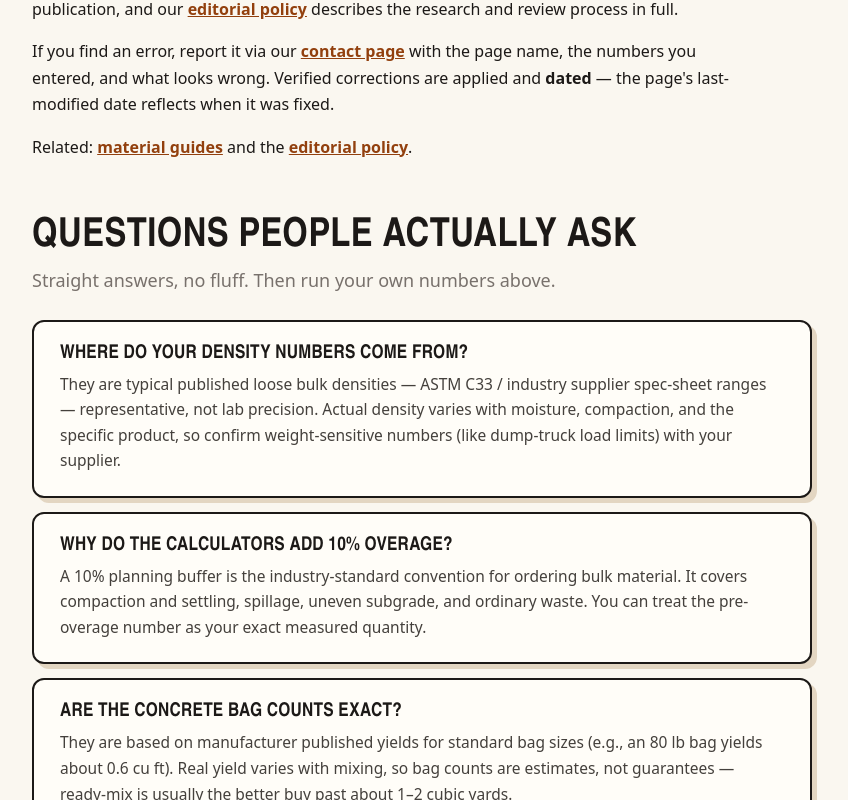
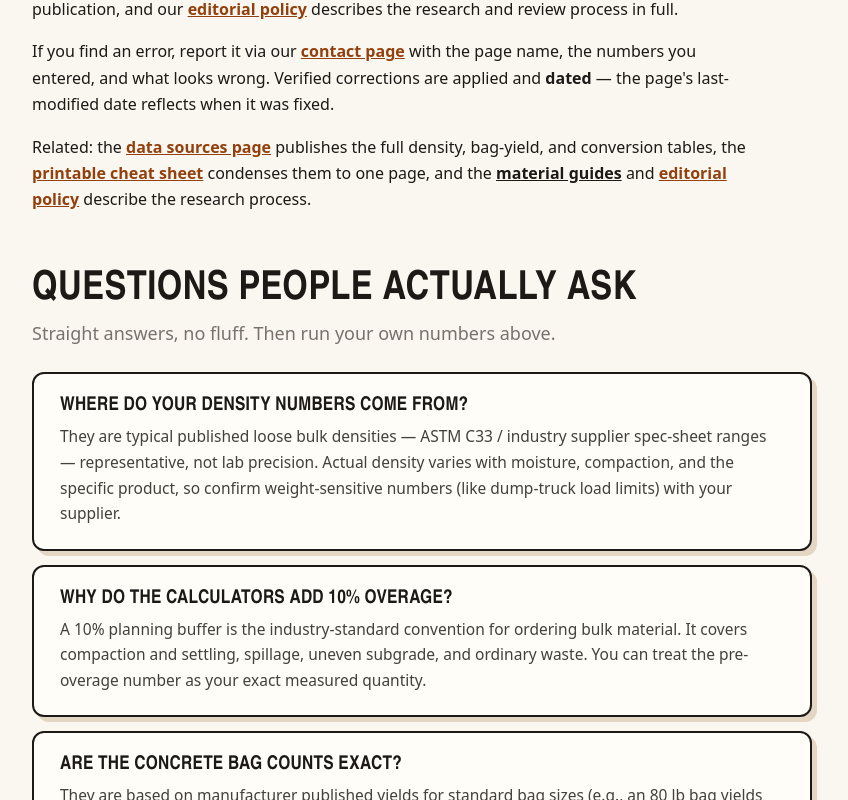
Before and after one commit to tanvirrind/cubicyardcalc, a Next.js app: page /methodology in a window 1280 px wide. Shown: the part 4560-5360 px from the top of the page, without its empty margins (68-916 px from the left). Built offline with nearby package versions, Linux system fonts and the light colour scheme.

Commit message:
Quick-win bundle: hub/homepage/sitemap wiring (3/4)

```diff
--- a/app/calculators/page.js
+++ b/app/calculators/page.js
@@ -21,7 +21,7 @@ export const metadata = {
   openGraph: {
     title: "Free Cubic Yard Calculators — Concrete, Mulch & More | Cubic Yard Calculator",
     description:
-      "Twenty free bulk-material calculators: concrete, gravel, mulch, sand, dirt, topsoil, rock, asphalt, bag converters and more.",
+      "Twenty-three free bulk-material calculators: concrete, gravel, mulch, sand, dirt, topsoil, rock, asphalt, bag converters and more.",
     url: "https://cubicyardcalculator.site/calculators/",
   },
 };
@@ -47,6 +47,9 @@ const calcs = [
   { name: "Cu ft → cubic yards", note: "Two-way volume converter", href: "/calculators/cubic-feet-to-cubic-yards-calculator/" },
   { name: "Square yard calculator", note: "Sq ft → sq yd area tool", href: "/calculators/square-yard-calculator/" },
   { name: "Tons → cubic yards", note: "Two-way weight converter", href: "/calculators/tons-to-cubic-yards-calculator/" },
+  { name: "Pea gravel calculator", note: "Walkways, patios & dog runs", href: "/calculators/pea-gravel-calculator/" },
+  { name: "Post hole concrete calculator", note: "Bags per hole, post deducted", href: "/calculators/post-hole-concrete-calculator/" },
+  { name: "m² → square yards", note: "Two-way area converter", href: "/calculators/square-meters-to-square-yards-calculator/" },
 ];
 
 export default function CalculatorsHub() {
--- a/app/methodology/page.js
+++ b/app/methodology/page.js
@@ -324,15 +324,24 @@ export default function MethodologyPage() {
             reflects when it was fixed.
           </p>
           <p>
-            Related:{" "}
-            <Link href="/guides/" style={{ color: "var(--accent-deep)", fontWeight: 700 }}>
+            Related: the{" "}
+            <Link href="/data-sources/" style={{ color: "var(--accent-deep)", fontWeight: 700 }}>
+              data sources page
+            </Link>{" "}
+            publishes the full density, bag-yield, and conversion tables,
+            the{" "}
+            <Link href="/cheat-sheet/" style={{ color: "var(--accent-deep)", fontWeight: 700 }}>
+              printable cheat sheet
+            </Link>{" "}
+            condenses them to one page, and the{" "}
+            <Link href="/guides/" style={{ color: "var(--ink)", fontWeight: 700 }}>
               material guides
             </Link>{" "}
-            and the{" "}
+            and{" "}
             <Link href="/editorial-policy/" style={{ color: "var(--accent-deep)", fontWeight: 700 }}>
               editorial policy
-            </Link>
-            .
+            </Link>{" "}
+            describe the research process.
           </p>
         </div>
 
--- a/app/page.js
+++ b/app/page.js
@@ -117,7 +117,7 @@ export default function Home() {
               Calculate cubic yards
             </Link>
             <Link href="/calculators/" className="btn btn-ghost">
-              All 8 calculators
+              All 23 calculators
             </Link>
           </div>
           <div className="hero-proof">
@@ -176,7 +176,7 @@ export default function Home() {
           <div className="kicker">Calculators</div>
           <h2 className="h2">One site, every bulk material</h2>
           <p className="sub">
-            Twenty free calculators — volume, weight, bag counts, cost, and
+            Twenty-three free calculators — volume, weight, bag counts, cost, and
             conversions, all in one place.
           </p>
           <div className="grid3">
--- a/app/sitemap.js
+++ b/app/sitemap.js
@@ -26,6 +26,9 @@ const routes = [
   { path: "/calculators/concrete-footing-calculator/", priority: 0.9, changeFrequency: "weekly" },
   { path: "/calculators/rebar-calculator/", priority: 0.9, changeFrequency: "weekly" },
   { path: "/calculators/concrete-block-calculator/", priority: 0.9, changeFrequency: "weekly" },
+  { path: "/calculators/pea-gravel-calculator/", priority: 0.9, changeFrequency: "weekly" },
+  { path: "/calculators/post-hole-concrete-calculator/", priority: 0.9, changeFrequency: "weekly" },
+  { path: "/calculators/square-meters-to-square-yards-calculator/", priority: 0.9, changeFrequency: "weekly" },
   { path: "/cubic-yard-coverage/", priority: 0.8, changeFrequency: "monthly" },
   { path: "/cubic-yard-cost/", priority: 0.8, changeFrequency: "monthly" },
   { path: "/how-many-feet-in-a-yard/", priority: 0.8, changeFrequency: "monthly" },
@@ -38,6 +41,8 @@ const routes = [
     changeFrequency: "monthly",
   })),
   { path: "/methodology/", priority: 0.5, changeFrequency: "monthly" },
+  { path: "/data-sources/", priority: 0.6, changeFrequency: "monthly" },
+  { path: "/cheat-sheet/", priority: 0.6, changeFrequency: "monthly" },
   { path: "/editorial-policy/", priority: 0.5, changeFrequency: "monthly" },
   { path: "/about/", priority: 0.5, changeFrequency: "monthly" },
   { path: "/contact/", priority: 0.5, changeFrequency: "monthly" },
--- a/components/Footer.js
+++ b/components/Footer.js
@@ -15,6 +15,8 @@ export default function Footer() {
           <Link href="/contact" style={{ color: "inherit" }}>Contact</Link>
           <Link href="/privacy-policy" style={{ color: "inherit" }}>Privacy</Link>
           <Link href="/methodology/" style={{ color: "inherit" }}>Methodology</Link>
+          <Link href="/data-sources/" style={{ color: "inherit" }}>Data sources</Link>
+          <Link href="/cheat-sheet/" style={{ color: "inherit" }}>Cheat sheet</Link>
           <Link href="/editorial-policy/" style={{ color: "inherit" }}>Editorial policy</Link>
         </div>
         <div>
```
